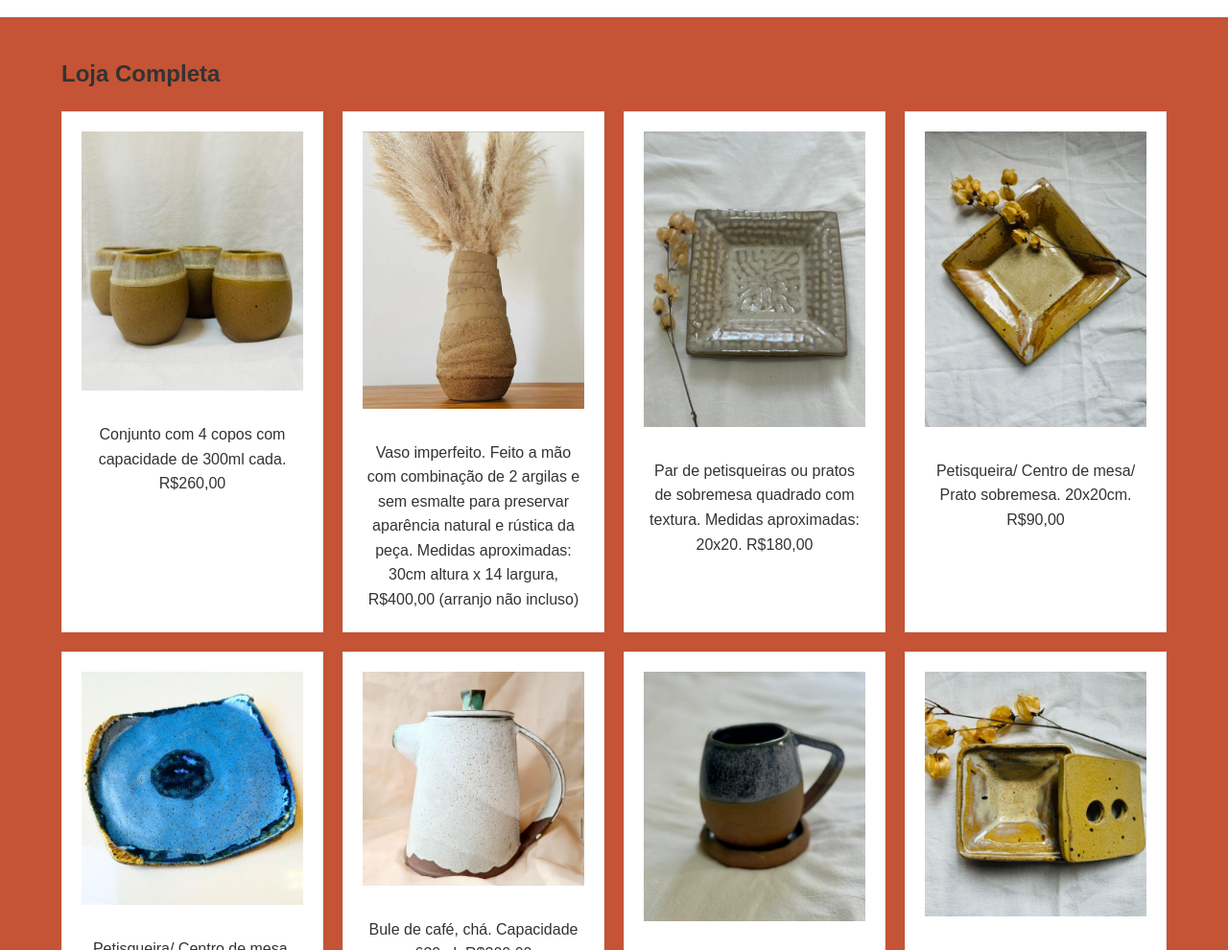
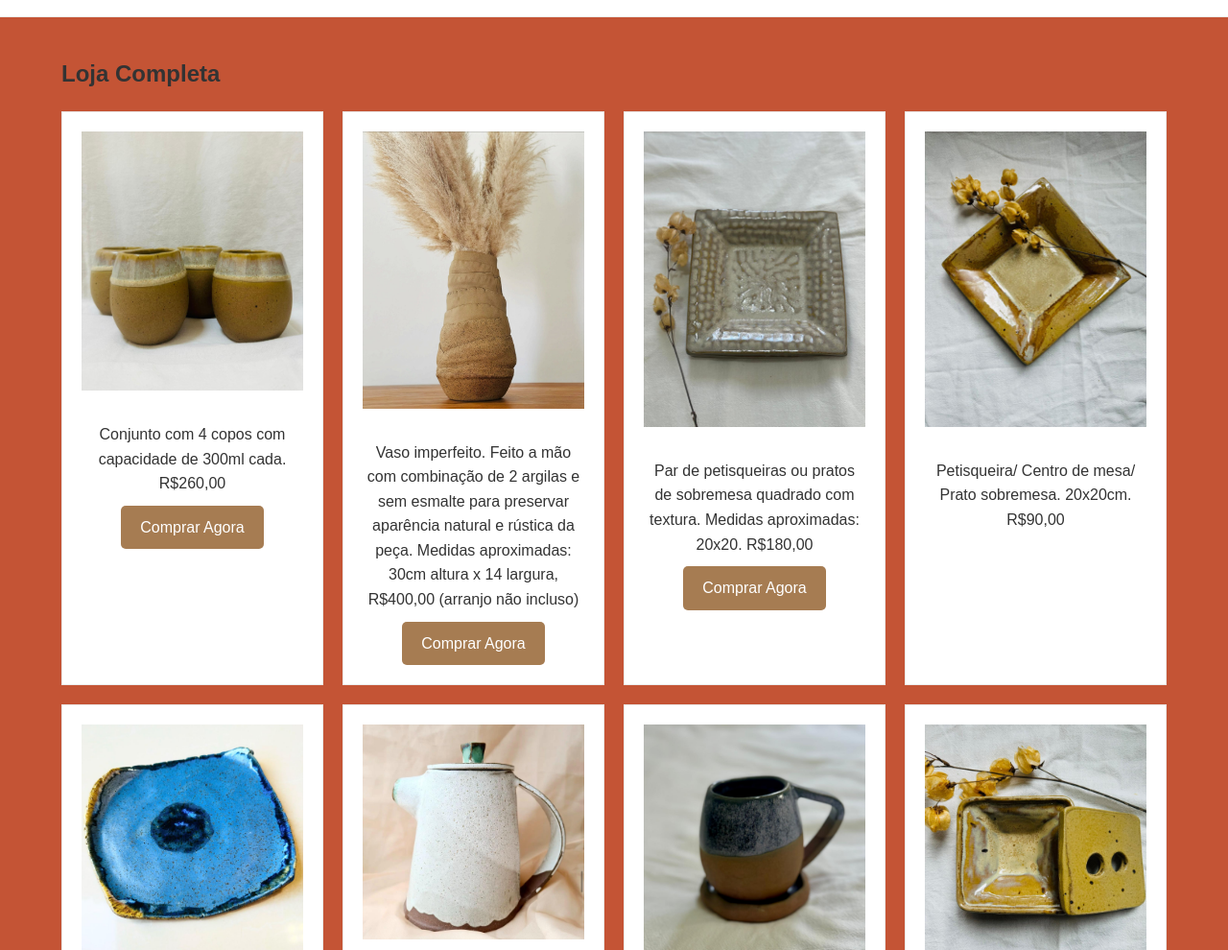
Before and after one commit to cassioccb/andrearuizceramica, a plain HTML site: page products.html in a window 1280 px wide. Shown: the part 110-1100 px from the top of the page at 96% size. Drawn offline with Linux system fonts and the light colour scheme.

Commit message:
Update products.html

```diff
--- a/products.html
+++ b/products.html
@@ -33,17 +33,19 @@
             <img src="Imagen/1.jpeg" alt="Conjunto com 4 copos com capacidade de 300ml cada. R$260,00">
             <h3></h3>
             <p>Conjunto com 4 copos com capacidade de 300ml cada. R$260,00</p>
+            <a href="https://mpago.la/11RFY67" target="_blank" class="btn">Comprar Agora</a>
           </div>
           <div class="product-item">
             <img src="Imagen/Vaso IM perfeito.jpg" alt="Vaso IM perfeito">
             <h3></h3>
             <p>Vaso imperfeito. Feito a mão com combinação de 2 argilas e sem esmalte para preservar aparência natural e rústica da peça. Medidas aproximadas: 30cm altura x 14 largura, R$400,00 (arranjo não incluso)</p>
+            <a href="https://mpago.la/2E352wi" target="_blank" class="btn">Comprar Agora</a>
           </div>
           <div class="product-item">
             <img src="Imagen/2.jpeg" alt="Par de petisqueiras ou pratos de sobremesa quadrado com textura. Medidas aproximadas: 20x20. R$180,00">
             <h3></h3>
             <p>Par de petisqueiras ou pratos de sobremesa quadrado com textura. Medidas aproximadas: 20x20. R$180,00</p>
-
+            <a href="https://mpago.la/2RABRvP" target="_blank" class="btn">Comprar Agora</a>
           </div>
           <div class="product-item">
             <img src="Imagen/3.jpeg" alt="Petisqueira/ Centro de mesa/ Prato sobremesa. 20x20cm. R$90,00">
```
